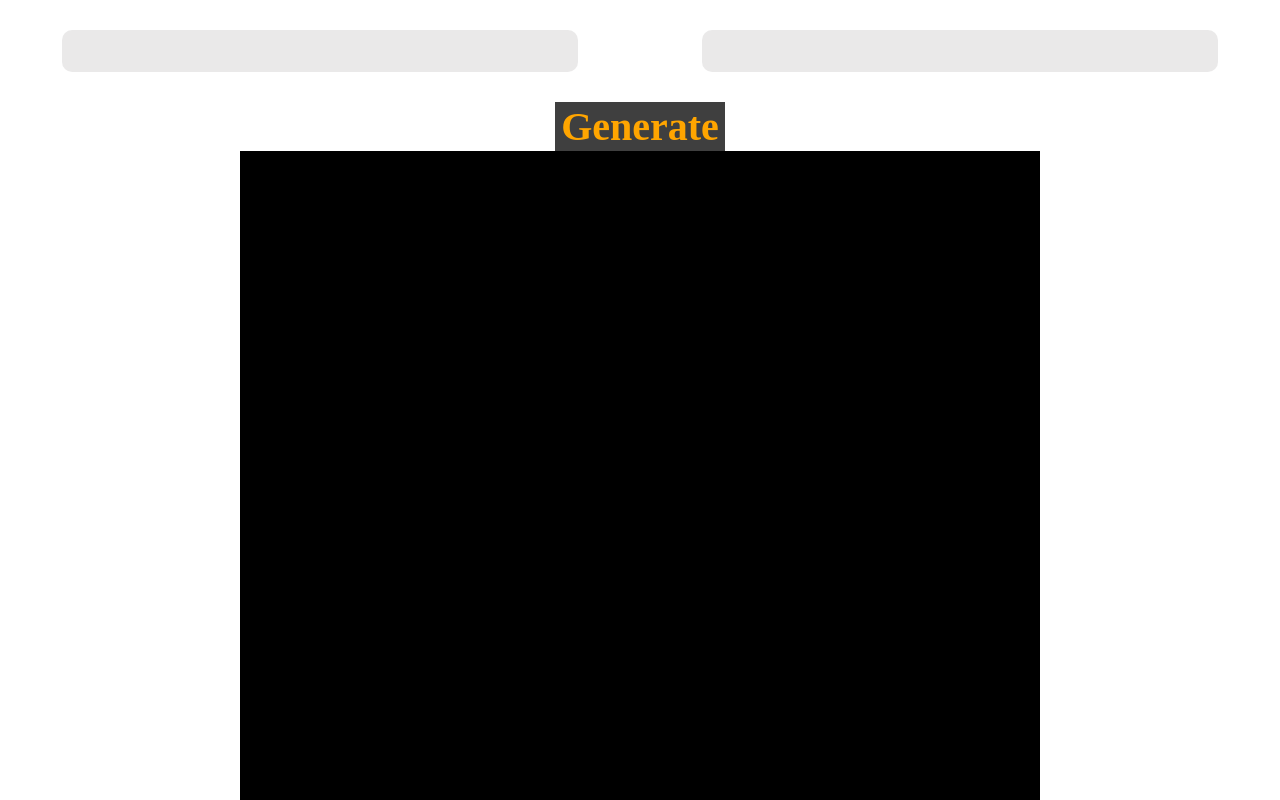
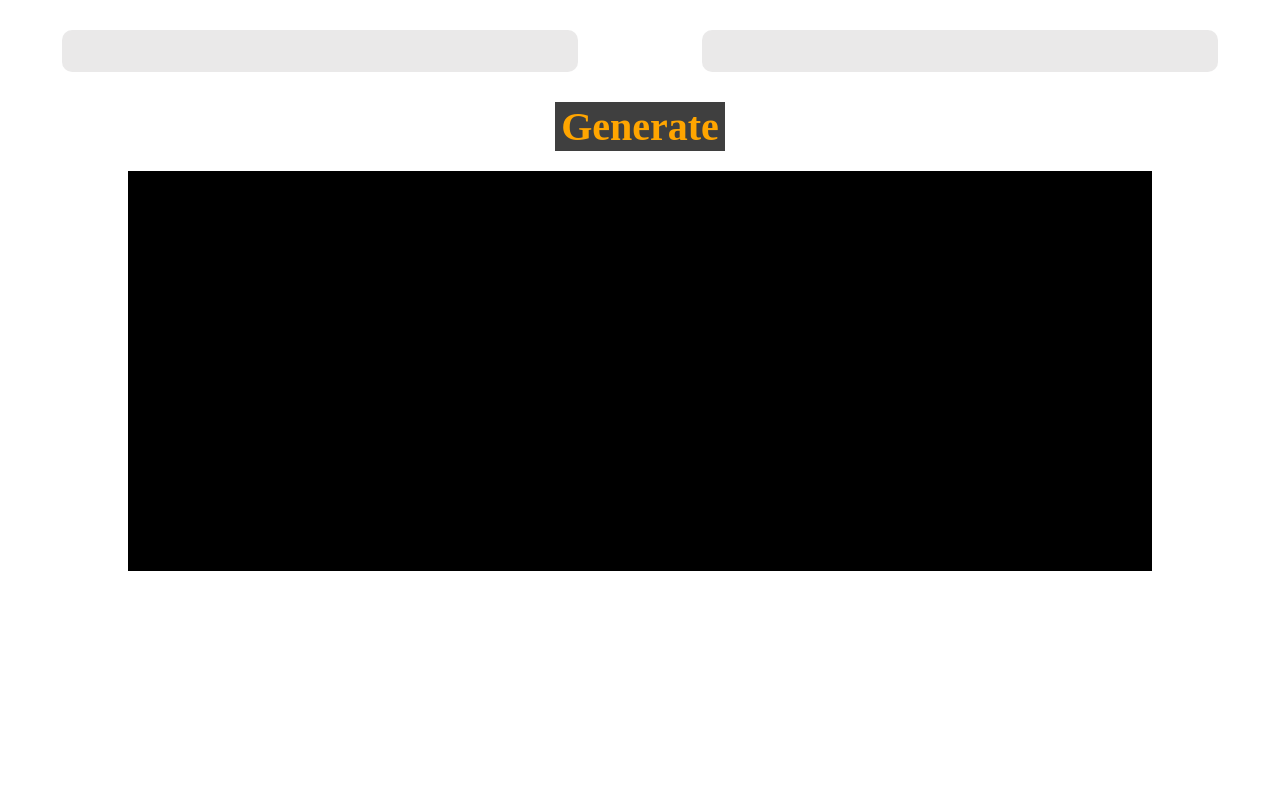
Before and after one commit to baizhi958216/PronHubStyleGenerator, a Vue app: page / in a window 1280 px wide. Shown: the top 800 px of the page. Built offline with nearby package versions, Linux system fonts and the light colour scheme.

Commit message:
flexible now
Signed-off-by: baizhi958216 <1475289190@qq.com>

```diff
--- a/src/App.vue
+++ b/src/App.vue
@@ -18,6 +18,8 @@
 import { ref } from 'vue'
 import html2canvas from 'html2canvas'
 import { saveAs } from 'file-saver';
+import 'amfe-flexible'
+import 'amfe-flexible/index'
 let left = ref(''), right = ref('')
 
 const generate = () => {
@@ -63,18 +65,20 @@ const generate = () => {
     background-color: rgb(63, 63, 63);
     font-family: 'Fira Code';
     font-weight: 600;
+    margin-bottom: 20px;
   }
 }
 
 .pornbg {
   background-color: black;
-  width: 800px;
-  height: 800px;
+  width: 80%;
+  height: 50vh;
   display: flex;
   justify-content: center;
   align-items: center;
   margin: 0 auto;
   font-size: 70px;
+  overflow: scroll;
 
   .gen-left {
     color: white;
```
